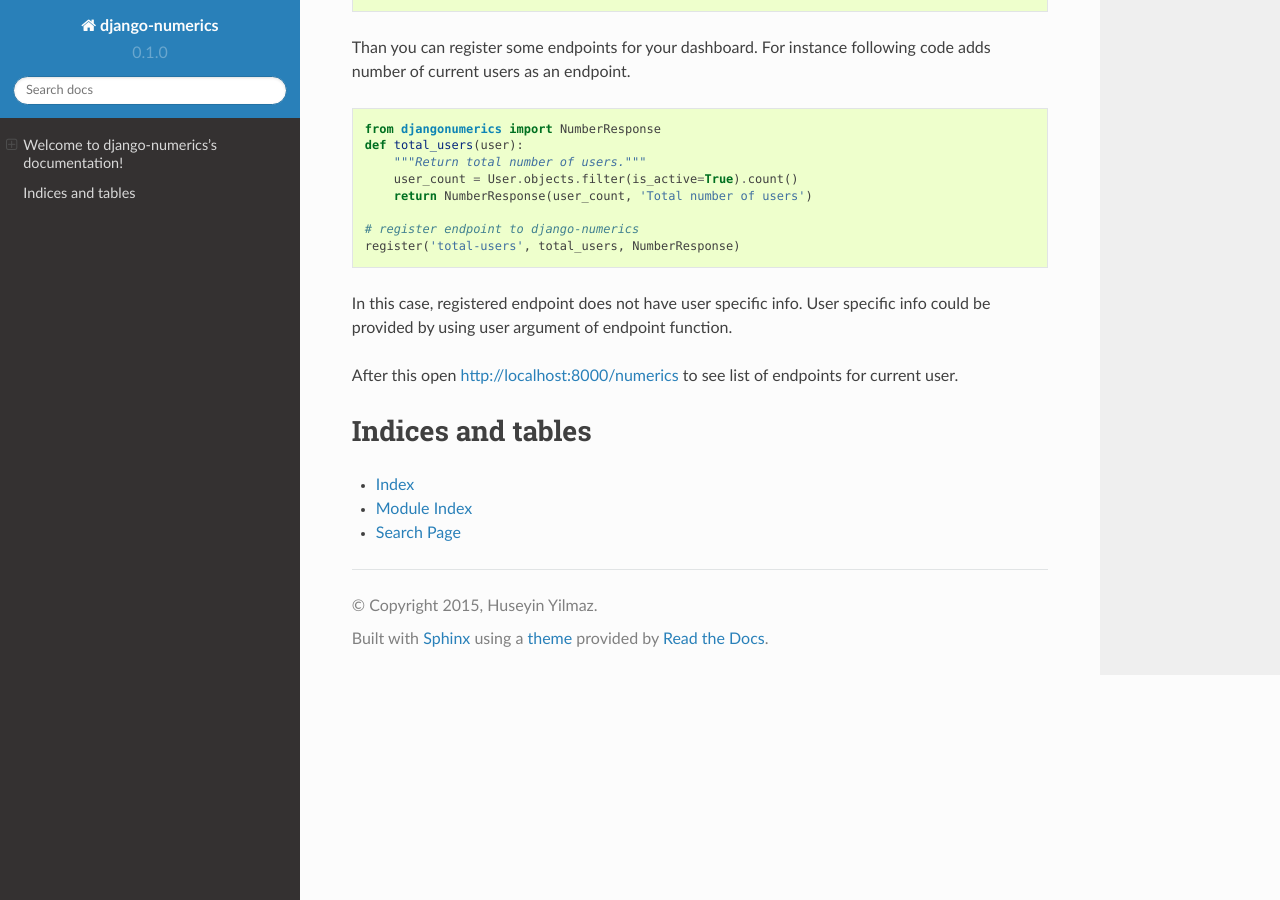
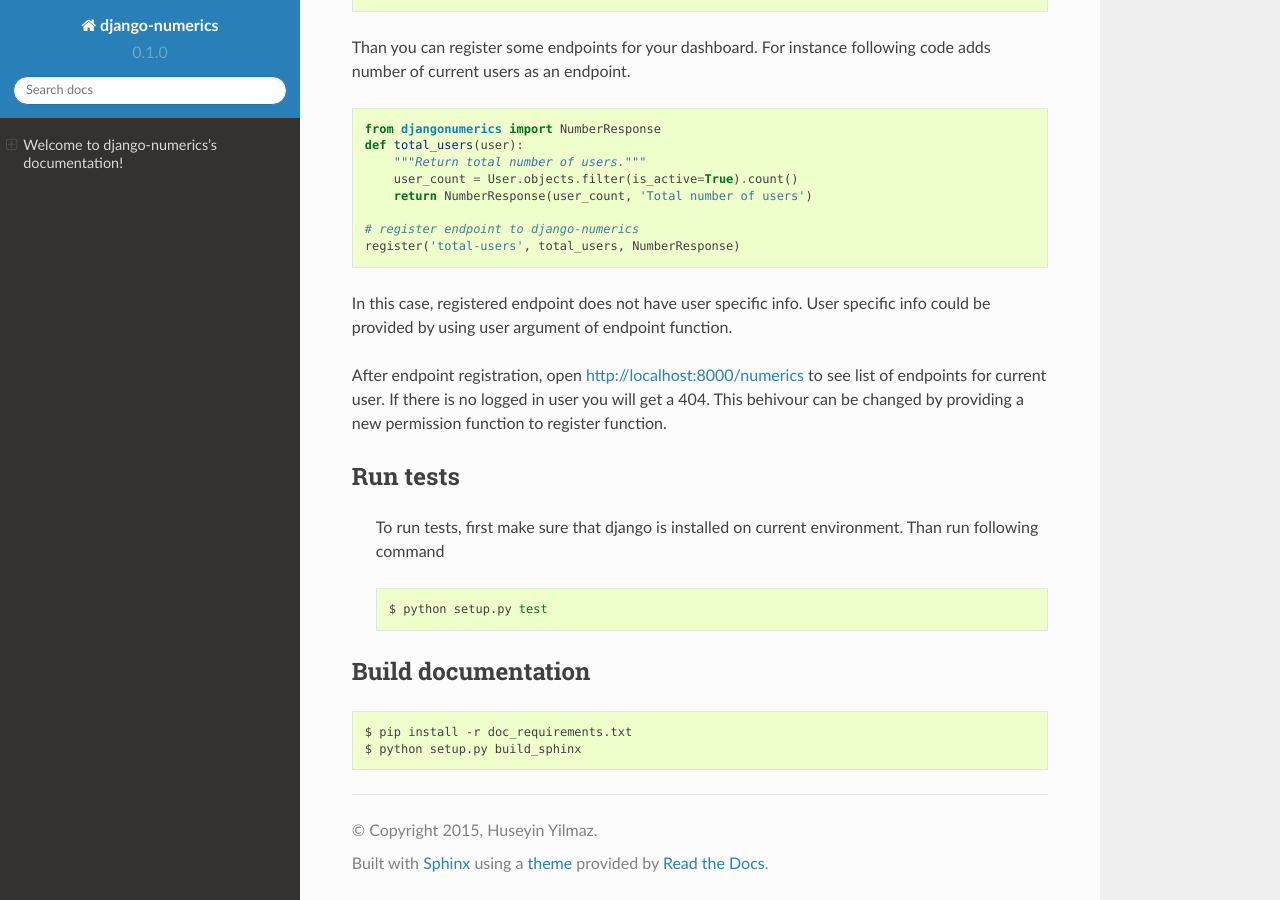
Before and after one commit to huseyinyilmaz/django-numerics, a Sphinx documentation site: the page built from doc/source/index.rst, in a window 1280 px wide and 900 px high, scrolled down 991 px. Built offline with Sphinx 7.4.7 and the Read the Docs theme 2.0.0, drawn with Linux system fonts in a browser that asks for light colours.

Commit message:
Doc update

```diff
--- a/doc/source/conf.py
+++ b/doc/source/conf.py
@@ -21,6 +21,7 @@
 # add these directories to sys.path here. If the directory is relative to the
 # documentation root, use os.path.abspath to make it absolute, like shown here.
 #sys.path.insert(0, os.path.abspath('.'))
+sys.path.insert(0, os.path.abspath('djangonumerics'))
 
 # -- General configuration ------------------------------------------------
 
--- a/doc/source/index.rst
+++ b/doc/source/index.rst
@@ -65,12 +65,21 @@
 
 In this case, registered endpoint does not have user specific info. User specific info could be provided by using user argument of endpoint function.
 
-After this open http://localhost:8000/numerics to see list of endpoints for current user.
+After endpoint registration, open http://localhost:8000/numerics to see list of endpoints for current user. If there is no logged in user you will get a 404. This behivour can be changed by providing a new permission function to register function.
 
 
-Indices and tables
-==================
+Run tests
+---------
+ To run tests, first make sure that django is installed on current environment. Than run following command
 
-* :ref:`genindex`
-* :ref:`modindex`
-* :ref:`search`
+ .. code-block:: bash
+
+   $ python setup.py test
+
+Build documentation
+-------------------
+
+.. code-block:: bash
+
+   $ pip install -r doc_requirements.txt
+   $ python setup.py build_sphinx
```
Also changed, not shown: 1 other file.
